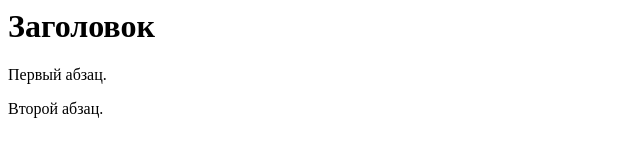
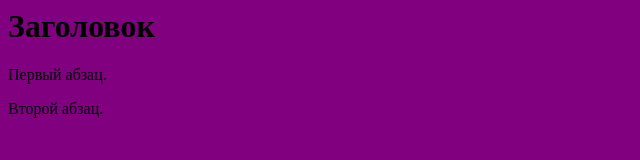
Before and after one commit to alexchuvara/begin, a plain HTML site: page index.html in a window 1280 px wide. Shown: the whole page, without its empty margins (0-640 px from the left). Drawn offline with Linux system fonts and the light colour scheme.

Commit message:
Изменил фон на фиолетовый

```diff
--- a/index.html
+++ b/index.html
@@ -1,7 +1,7 @@
 <html>
  <head>
   <meta http-equiv="Content-Type" content="text/html; charset=utf-8">
-  <title>Пример веб-страницы</title>
+  <title>Легендарный сайт</title>
   <link rel="stylesheet" href="style.css"
  </head>
  <body>
--- a/style.css
+++ b/style.css
@@ -0,0 +1,3 @@
+body {
+  background-color: purple;
+}
```
